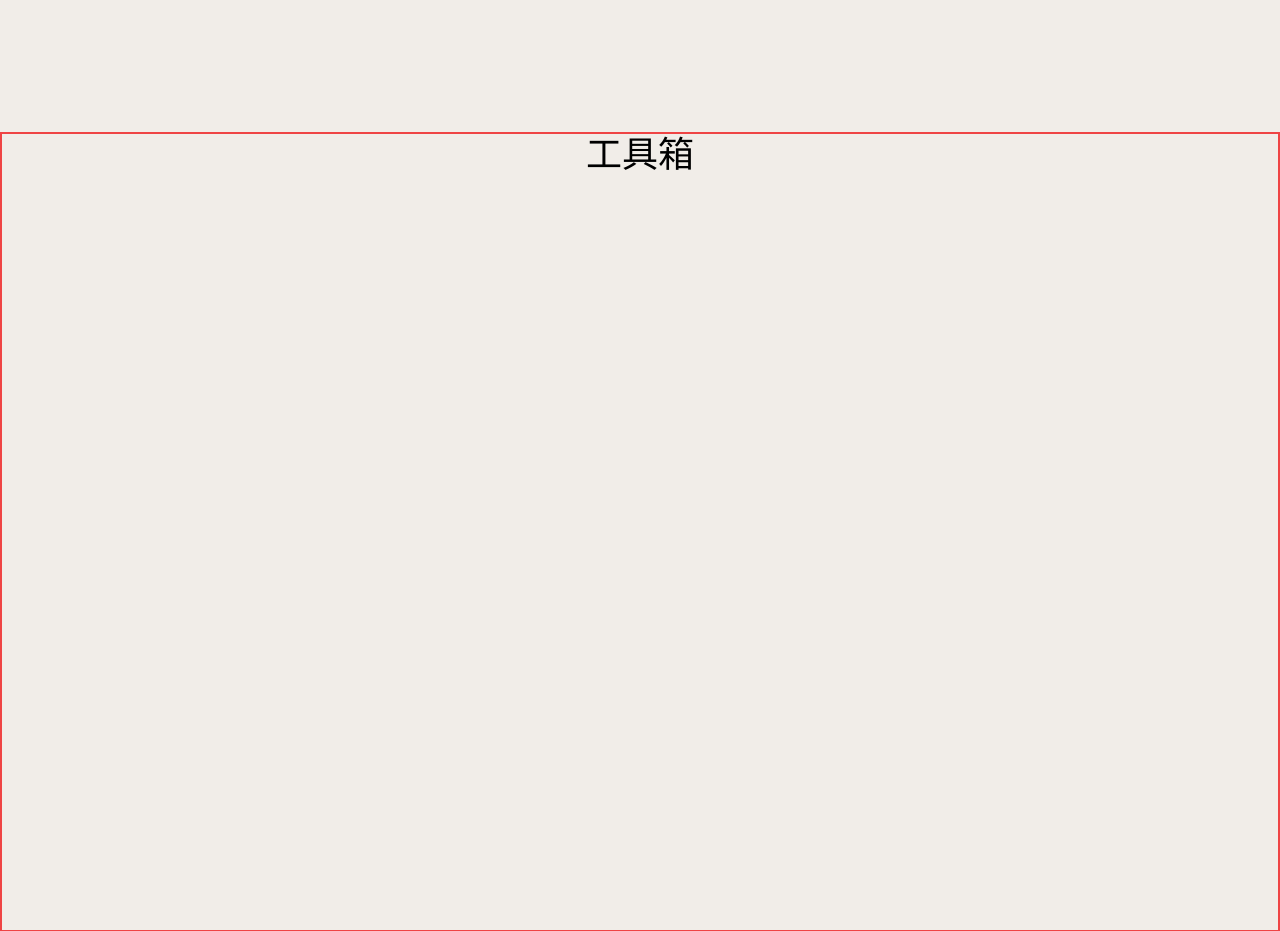
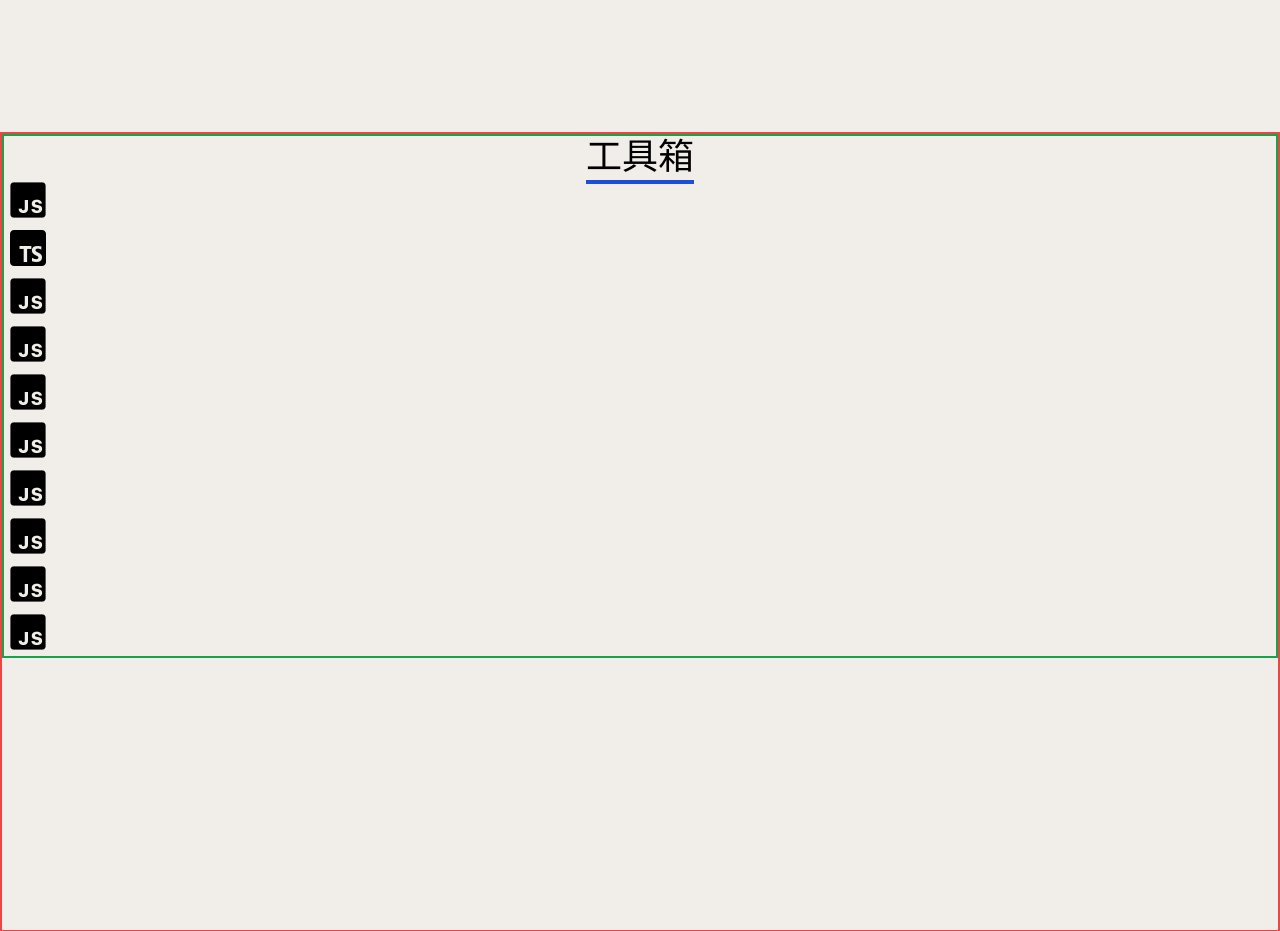
Before and after one commit to Sapphire0912/Portfolio-Website, a Next.js app in the folder portfolio-website/: page / in a window 1280 px wide. Shown: the part 860-1791 px from the top of the page. Built offline with nearby package versions, Linux system fonts and the light colour scheme.

Commit message:
Create Kit Template

```diff
--- a/portfolio-website/src/components/Kit.tsx
+++ b/portfolio-website/src/components/Kit.tsx
@@ -1,12 +1,37 @@
 import React from "react";
+import Image from "next/image";
 interface DarkModeProps {
   darkMode: boolean;
 }
 
 const Kit: React.FC<DarkModeProps> = ({ darkMode }) => {
   return (
-    <section className="border-2 border-red-500 min-h-screen n">
-      <h2 className={`text-4xl text-center`}>工具箱</h2>
+    <section className="border-2 border-red-500 min-h-screen ">
+      <div className="text-center border-2 border-green-600">
+        <p className={`text-4xl`}>
+          <span
+            className={`${
+              darkMode ? "border-green-200" : "border-blue-700"
+            } border-b-4`}
+          >
+            工具箱
+          </span>
+        </p>
+
+        <div className="kit">
+          {/* 使用 grid 來排版? */}
+          <Image src="/js.png" alt="js" width={48} height={48} />
+          <Image src="/ts.png" alt="ts" width={48} height={48} />
+          <Image src="/js.png" alt="js" width={48} height={48} />
+          <Image src="/js.png" alt="js" width={48} height={48} />
+          <Image src="/js.png" alt="js" width={48} height={48} />
+          <Image src="/js.png" alt="js" width={48} height={48} />
+          <Image src="/js.png" alt="js" width={48} height={48} />
+          <Image src="/js.png" alt="js" width={48} height={48} />
+          <Image src="/js.png" alt="js" width={48} height={48} />
+          <Image src="/js.png" alt="js" width={48} height={48} />
+        </div>
+      </div>
     </section>
   );
 };
```
Also changed, not shown: portfolio-website/public/ts.png.
